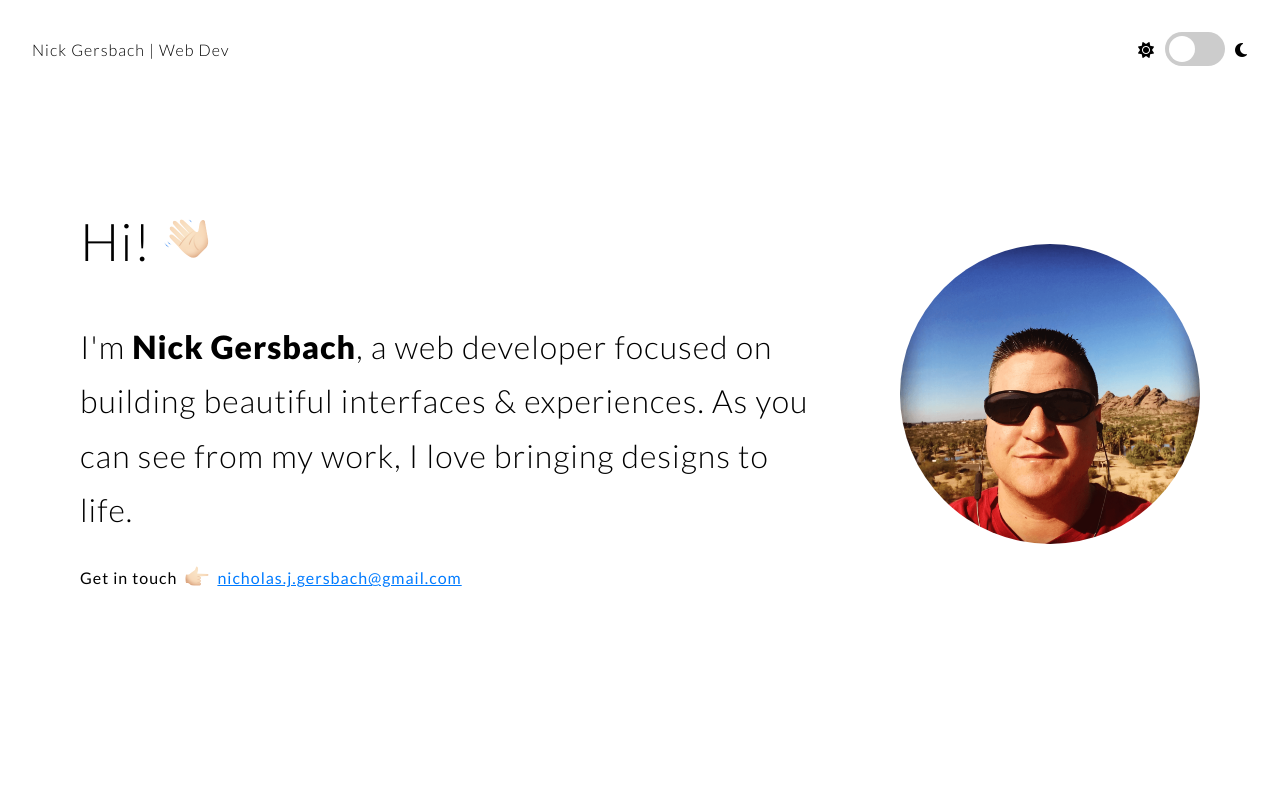
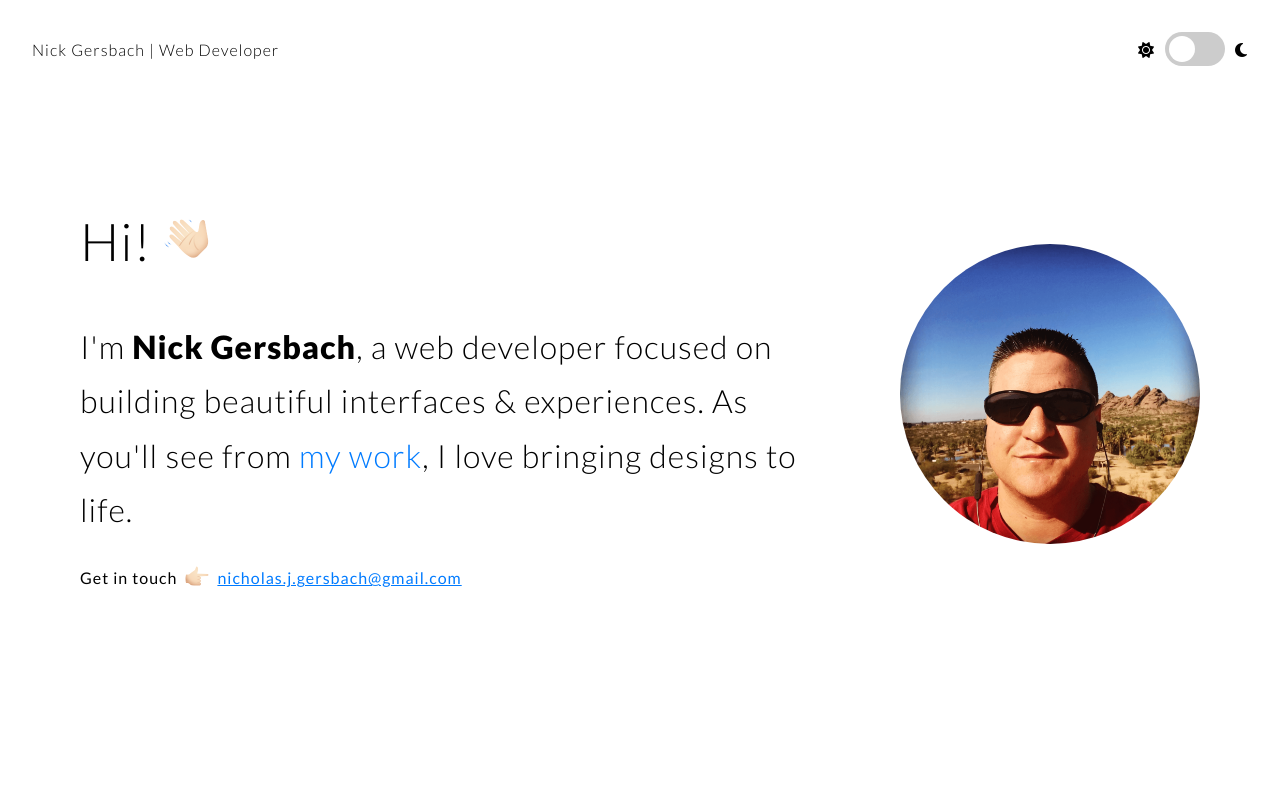
Before and after one commit to Nick-Gersbach/dev-portfolio, a plain HTML site: page index.html in a window 1280 px wide. Shown: the top 787 px of the page. Drawn offline with Linux system fonts and the light colour scheme.

Commit message:
text changes

```diff
--- a/index.html
+++ b/index.html
@@ -26,7 +26,7 @@
   <body>
     <header>
       <div class="logo">
-        Nick Gersbach <span class="logo-text">| Web Dev</span>
+        Nick Gersbach <span class="logo-text">| Web Developer</span>
       </div>
       <div class="light-dark-toggle">
         <span class="toggle-icon">
@@ -55,8 +55,8 @@
             </h1>
             <h2>
               I'm <span class="bold-text">Nick Gersbach</span>, a web developer
-              focused on building beautiful interfaces & experiences. As you can
-              see from my work, I love bringing designs to life.
+              focused on building beautiful interfaces & experiences. As you'll
+              see from <span class="blue-text">my work</span>, I love bringing designs to life.
             </h2>
           </div>
           <div class="showcase-img">
```
